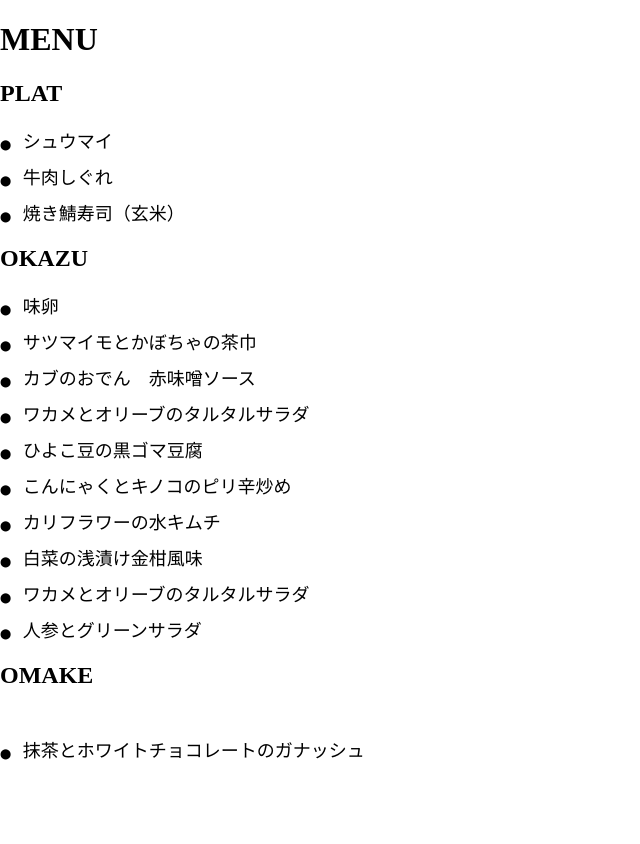
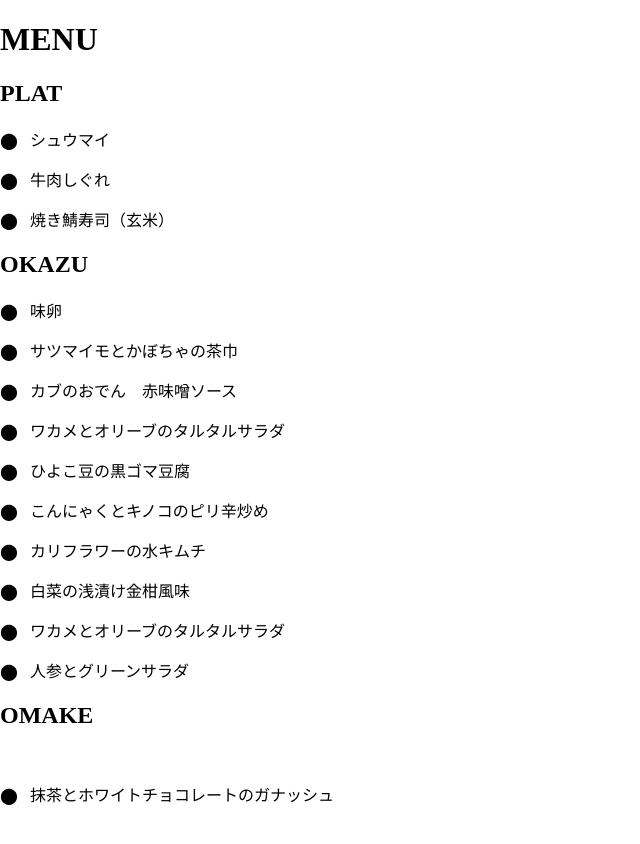
Before and after one commit to matsupin/main, a Jekyll site: the page built from menus/menu_etsuko.html, in a window 1280 px wide. Shown: the top 844 px of the page, without its empty margins (0-640 px from the left). Built offline with Jekyll 4.4.1, drawn with Linux system fonts in a browser that asks for light colours.

Commit message:
Update menu_etsuko.html

```diff
--- a/menus/menu_etsuko.html
+++ b/menus/menu_etsuko.html
@@ -46,14 +46,6 @@ title: Bento Menu
 
 
 <style>
-    .dish-name {
-        font-size: 10px; /* Adjust the size of the dot */
-    }
-
-    .dish-text {
-        font-size: 18px; /* Adjust this value to maintain or set the desired text size relative to the dot */
-    }
-
     .comment {
         font-size: 0.8em; /* Smaller font size */
         margin-top: 20px; /* Adds some space from the edges */
```
